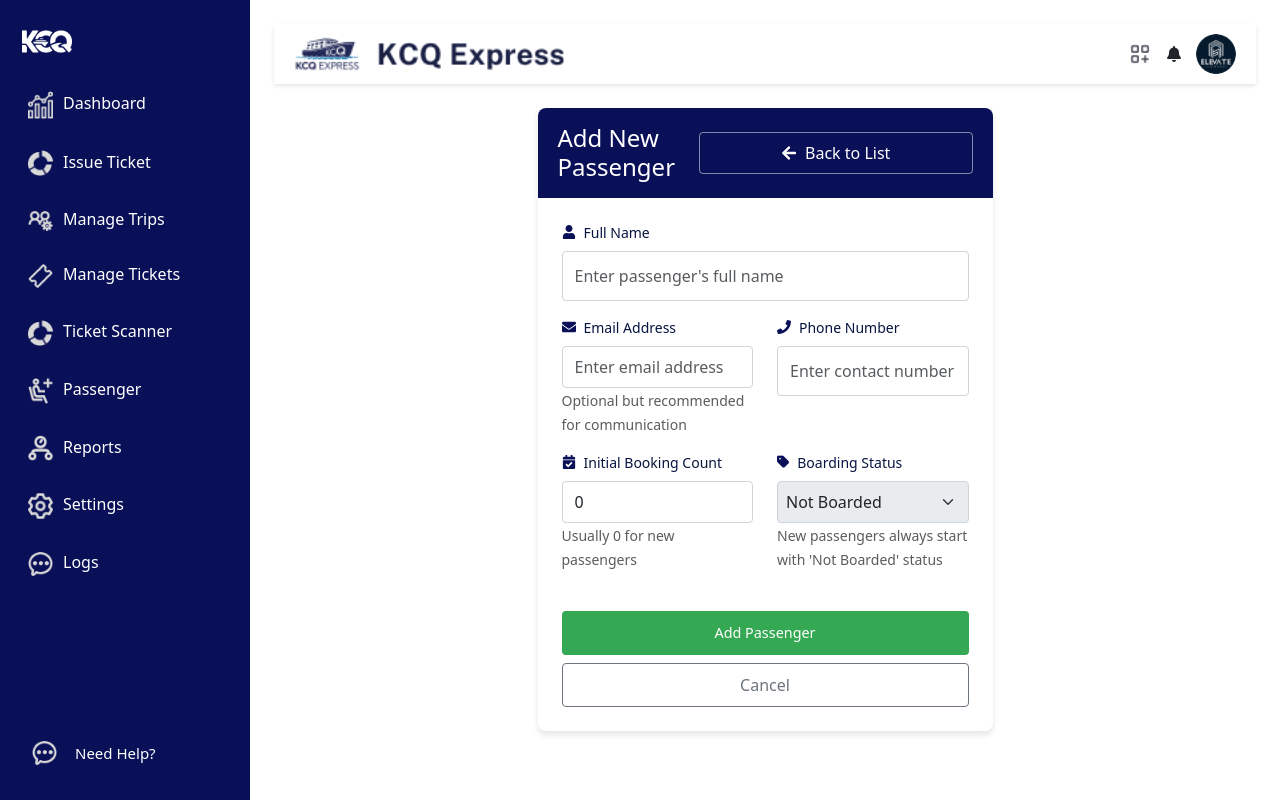
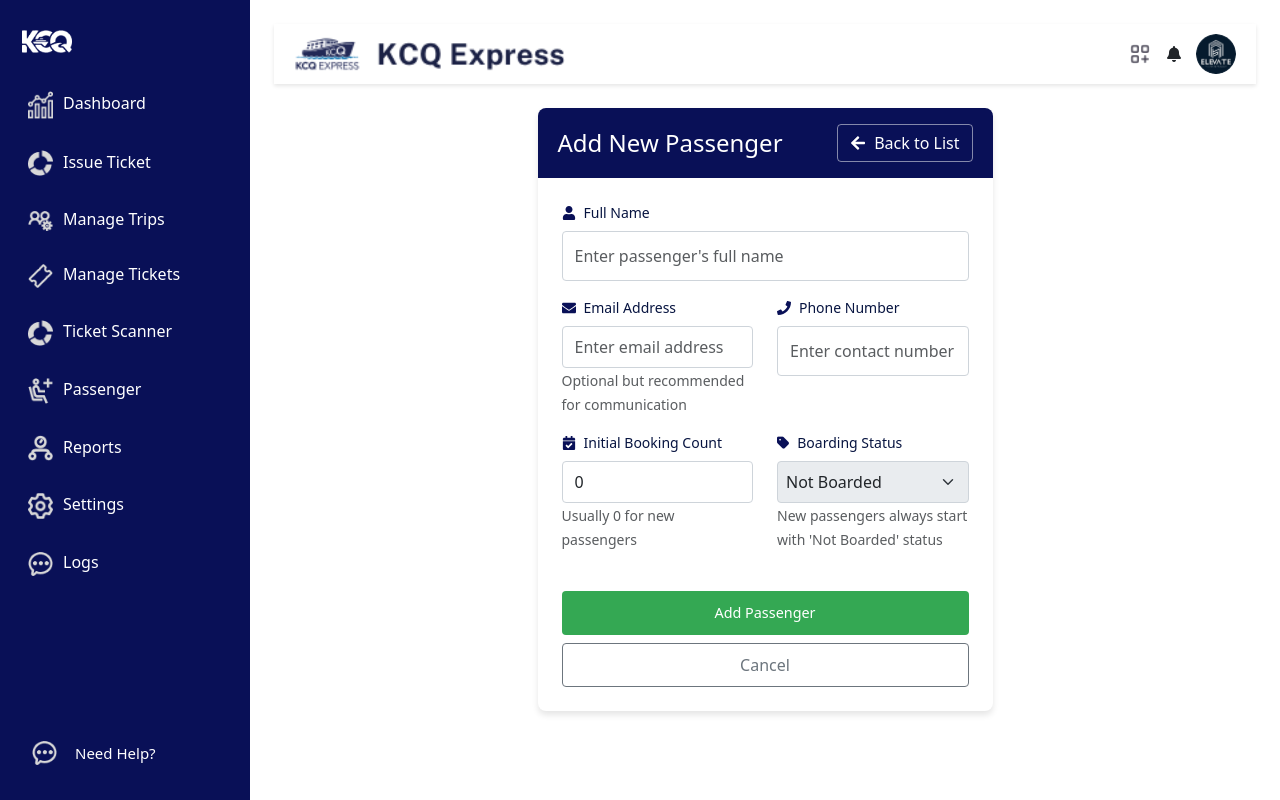
Before and after one commit to Elevate-Company/KCQ-Frontend, a React (Create React App) app: page /add-passenger in a window 1280 px wide. Built offline with nearby package versions, Linux system fonts and the light colour scheme; no server answers; sample sign-in values are in the browser's storage.

Commit message:
refix the problem in the passenger page

```diff
--- a/src/core/addpassenger.js
+++ b/src/core/addpassenger.js
@@ -92,7 +92,7 @@ function AddPassenger() {
                   variant="outline-light"
                   onClick={() => navigate('/passenger')}
                   className="back-btn"
-                  style={{ minWidth: '110px', padding: '0.4rem 0.75rem' }}
+                  style={{ width: 'auto', minWidth: '120px' }}
                 >
                   <FaArrowLeft className="me-2" /> Back to List
                 </Button>
--- a/src/core/passenger/passenger-info.js
+++ b/src/core/passenger/passenger-info.js
@@ -111,7 +111,7 @@ function PassengerInfo() {
                 variant="outline-light"
                 onClick={() => navigate('/passenger')}
                 className="back-btn"
-                style={{ minWidth: '110px', padding: '0.4rem 0.75rem', backgroundColor: '#091057' }}
+                style={{ backgroundColor: '#091057', width: 'auto', minWidth: '120px' }}
               >
                 <FaArrowLeft className="me-2" /> Back to List
               </Button>
@@ -132,7 +132,7 @@ function PassengerInfo() {
             variant="outline-light"
             onClick={() => navigate('/passenger')}
             className="back-btn"
-            style={{ minWidth: '110px', padding: '0.4rem 0.75rem', backgroundColor: '#091057' }}
+            style={{ backgroundColor: '#091057', width: 'auto', minWidth: '120px' }}
           >
             <FaArrowLeft className="me-2" /> Back to List
           </Button>
@@ -156,8 +156,8 @@ function PassengerInfo() {
                 <Button
                   variant="outline-light"
                   onClick={() => navigate('/passenger')}
-                  className="back-btn main-header-btn"
-                  style={{ minWidth: '110px', padding: '0.4rem 0.75rem' }}
+                  className="back-btn"
+                  style={{ backgroundColor: '#091057', width: 'auto', minWidth: '120px' }}
                 >
                   <FaArrowLeft className="me-2" /> Back to List
                 </Button>
--- a/src/core/passenger/passenger.js
+++ b/src/core/passenger/passenger.js
@@ -154,7 +154,7 @@ function PassengerList() {
               variant="outline-light"
               className="back-btn"
               onClick={handleAddPassenger}
-              style={{ minWidth: '110px', padding: '0.4rem 0.75rem' }}
+              style={{ width: 'auto', minWidth: '120px' }}
             >
               <FaPlus className="me-2" /> Add Passenger
             </Button>
--- a/src/css/passenger/passenger.css
+++ b/src/css/passenger/passenger.css
@@ -95,7 +95,7 @@
 .back-btn {
   color: white !important;
   border-color: rgba(255, 255, 255, 0.5) !important;
-  padding: 0.5rem 1rem !important;
+  padding: 0.375rem 0.75rem !important;
   font-weight: 500 !important;
   border-radius: 4px !important;
   transition: all 0.3s ease !important;
```
